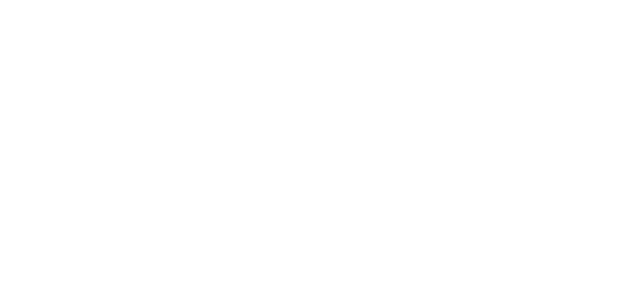
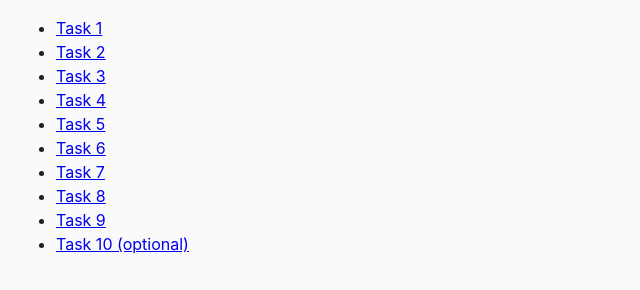
Before and after one commit to OksanaZhmurko/goit-js-hw-06, a plain HTML site: page index.html in a window 1280 px wide. Shown: the whole page, without its empty margins (0-640 px from the left). Drawn offline with Linux system fonts and the light colour scheme.

Commit message:
change index

```diff
--- a/index.html
+++ b/index.html
@@ -1,14 +1,24 @@
 <!DOCTYPE html>
-<html lang="en">
-<head>
-    <meta charset="UTF-8">
-    <meta http-equiv="X-UA-Compatible" content="IE=edge">
-    <meta name="viewport" content="width=device-width, initial-scale=1.0">
-    <title>Document</title>
-</head>
-<body>
-
-
-    <script src=" ./js/script.js"></script>
-</body>
+<html lang="ru">
+  <head>
+    <meta charset="UTF-8" />
+    <meta http-equiv="X-UA-Compatible" content="IE=edge" />
+    <meta name="viewport" content="width=device-width, initial-scale=1.0" />
+    <title>Homework 6</title>
+    <link rel="stylesheet" href="css/common.css" />
+  </head>
+  <body>
+    <ul>
+      <li><a href="task-01.html">Task 1</a></li>
+      <li><a href="task-02.html">Task 2</a></li>
+      <li><a href="task-03.html">Task 3</a></li>
+      <li><a href="task-04.html">Task 4</a></li>
+      <li><a href="task-05.html">Task 5</a></li>
+      <li><a href="task-06.html">Task 6</a></li>
+      <li><a href="task-07.html">Task 7</a></li>
+      <li><a href="task-08.html">Task 8</a></li>
+      <li><a href="task-09.html">Task 9</a></li>
+      <li><a href="task-10.html">Task 10 (optional)</a></li>
+    </ul>
+  </body>
 </html>
```
